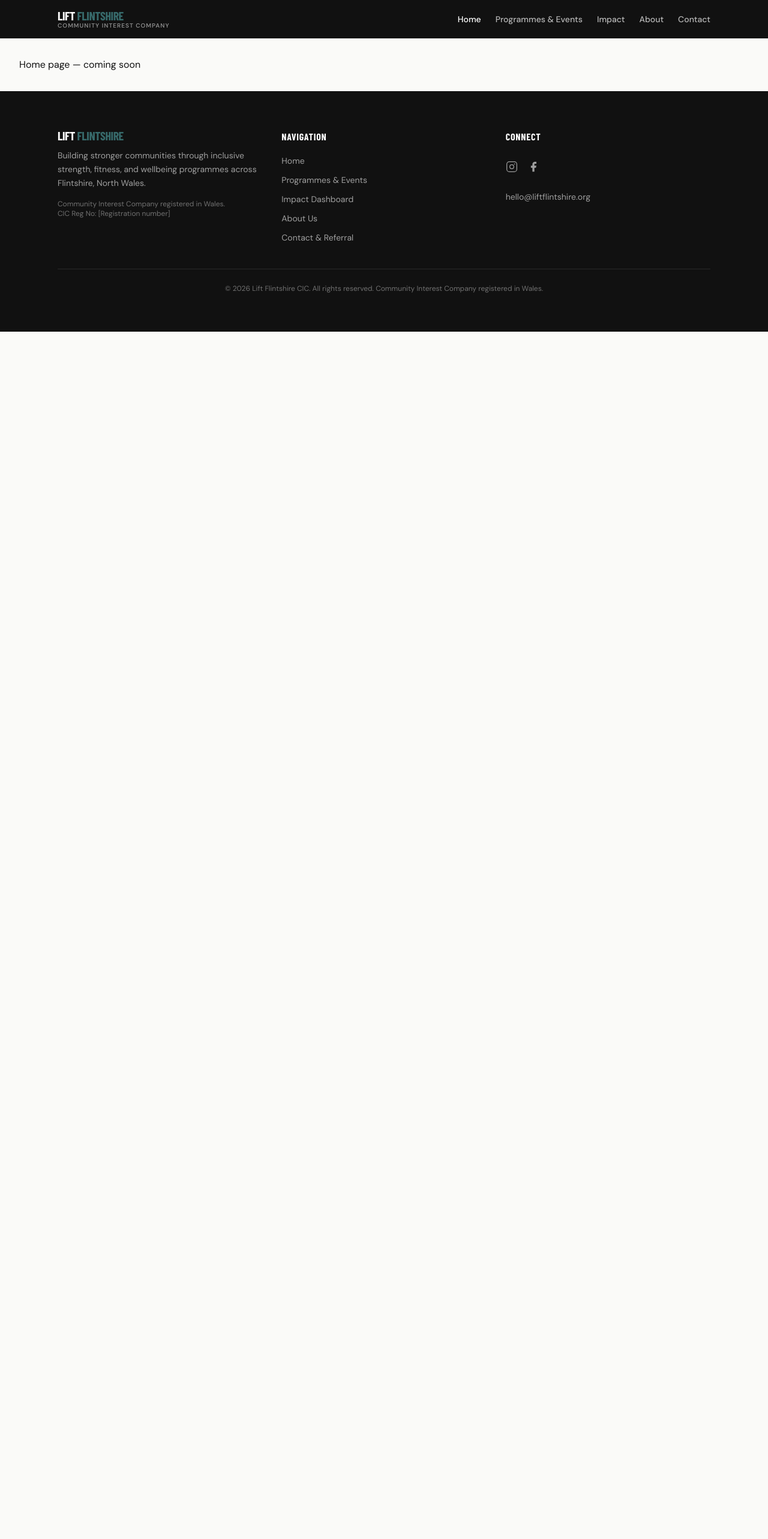
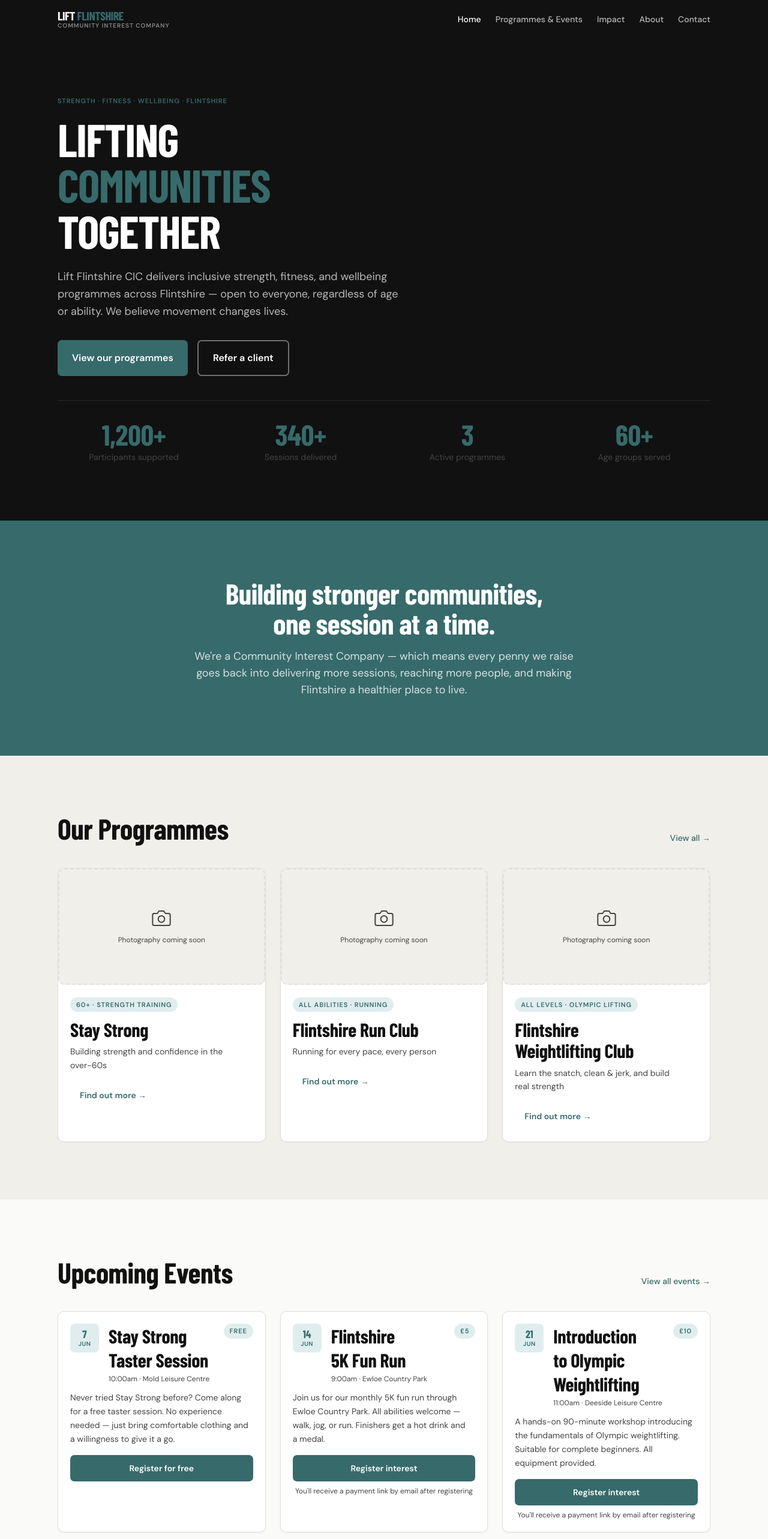
Before and after one commit to Numberonehsp/lift-flintshire-website, a React (Vite) app: page / in a window 1280 px wide. Shown: the top 2566 px of the page at 60% size. Before the commit the page ends 800 px from the top, so only its background shows below. Built offline with nearby package versions, Linux system fonts and the light colour scheme; a web font is replaced by a local one.

Commit message:
feat: build Home page with hero, mission, programmes, events, and social sections

```diff
--- a/src/pages/Home.tsx
+++ b/src/pages/Home.tsx
@@ -1 +1,153 @@
-export default function Home() { return <div className="p-8 font-body">Home page — coming soon</div> }
+import { Helmet } from 'react-helmet-async'
+import { Link } from 'react-router-dom'
+import { SectionWrapper } from '../components/layout/SectionWrapper'
+import { Button } from '../components/ui/Button'
+import { Card } from '../components/ui/Card'
+import { StatCard } from '../components/ui/StatCard'
+import { programmes } from '../data/programmes'
+import { events } from '../data/events'
+
+function HeroStats() {
+  return (
+    <div className="border-t border-white/10 mt-10 pt-8 grid grid-cols-2 md:grid-cols-4 gap-6">
+      <StatCard value="1,200+" label="Participants supported" />
+      <StatCard value="340+" label="Sessions delivered" />
+      <StatCard value="3" label="Active programmes" />
+      <StatCard value="60+" label="Age groups served" />
+    </div>
+  )
+}
+
+export default function Home() {
+  const upcomingEvents = events.slice(0, 3)
+
+  return (
+    <>
+      <Helmet>
+        <title>Lift Flintshire CIC — Community Strength, Fitness &amp; Wellbeing</title>
+        <meta name="description" content="Lift Flintshire CIC delivers inclusive strength, fitness, and wellbeing programmes across Flintshire, North Wales. Open to everyone, regardless of age or ability." />
+        <meta property="og:title" content="Lift Flintshire CIC — Community Strength, Fitness & Wellbeing" />
+        <meta property="og:description" content="Building stronger communities, one session at a time. Stay Strong, Flintshire Run Club, and Flintshire Weightlifting Club." />
+        <meta property="og:type" content="website" />
+      </Helmet>
+
+      {/* Hero */}
+      <section className="bg-ink">
+        <div className="max-w-6xl mx-auto px-4 sm:px-6 lg:px-8 py-16 md:py-24">
+          <p className="font-body font-semibold text-[11px] uppercase tracking-[0.08em] text-teal mb-4">
+            Strength · Fitness · Wellbeing · Flintshire
+          </p>
+          <h1 className="font-display font-black text-hero text-white uppercase leading-none mb-6">
+            Lifting<br />
+            <span className="text-teal">Communities</span><br />
+            Together
+          </h1>
+          <p className="font-body text-lg text-white/70 leading-relaxed max-w-xl mb-8">
+            Lift Flintshire CIC delivers inclusive strength, fitness, and wellbeing programmes across Flintshire — open to everyone, regardless of age or ability. We believe movement changes lives.
+          </p>
+          <div className="flex flex-wrap gap-4">
+            <Button variant="primary" href="/programmes-events" size="lg">View our programmes</Button>
+            <Button variant="outline" href="/contact" size="lg" className="border-white/40 text-white hover:bg-white/10">Refer a client</Button>
+          </div>
+          <HeroStats />
+        </div>
+      </section>
+
+      {/* Mission strip */}
+      <SectionWrapper variant="teal" innerClassName="text-center">
+        <h2 className="font-display font-extrabold text-h2 text-white mb-4">
+          Building stronger communities,<br className="hidden md:block" /> one session at a time.
+        </h2>
+        <p className="font-body text-lg text-white/80 max-w-2xl mx-auto">
+          We're a Community Interest Company — which means every penny we raise goes back into delivering more sessions, reaching more people, and making Flintshire a healthier place to live.
+        </p>
+      </SectionWrapper>
+
+      {/* Programmes preview */}
+      <SectionWrapper variant="muted">
+        <div className="flex items-end justify-between mb-10">
+          <h2 className="font-display font-extrabold text-h2 text-ink">Our Programmes</h2>
+          <Link to="/programmes-events" className="font-body font-medium text-sm text-teal hover:underline hidden md:block">
+            View all →
+          </Link>
+        </div>
+        <div className="grid grid-cols-1 md:grid-cols-2 lg:grid-cols-3 gap-6">
+          {programmes.map(p => (
+            <Card
+              key={p.id}
+              variant="programme"
+              title={p.title}
+              description={p.tagline}
+              badge={p.badge}
+              href={`/programmes-events#${p.id}`}
+            />
+          ))}
+        </div>
+        <div className="mt-8 text-center md:hidden">
+          <Button variant="outline" href="/programmes-events">View all programmes</Button>
+        </div>
+      </SectionWrapper>
+
+      {/* Events preview */}
+      <SectionWrapper variant="light">
+        <div className="flex items-end justify-between mb-10">
+          <h2 className="font-display font-extrabold text-h2 text-ink">Upcoming Events</h2>
+          <Link to="/programmes-events#events" className="font-body font-medium text-sm text-teal hover:underline hidden md:block">
+            View all events →
+          </Link>
+        </div>
+        <div className="grid grid-cols-1 md:grid-cols-2 lg:grid-cols-3 gap-6">
+          {upcomingEvents.map(event => (
+            <Card
+              key={event.id}
+              variant="event"
+              title={event.title}
+              date={event.date}
+              time={event.time}
+              location={event.location}
+              price={event.price}
+              description={event.description}
+            />
+          ))}
+        </div>
+        <div className="mt-8 text-center md:hidden">
+          <Button variant="outline" href="/programmes-events#events">View all events</Button>
+        </div>
+      </SectionWrapper>
+
+      {/* Social strip */}
+      <SectionWrapper variant="dark" innerClassName="text-center">
+        <p className="font-body font-semibold text-[11px] uppercase tracking-[0.08em] text-teal mb-4">Follow our journey</p>
+        <h2 className="font-display font-extrabold text-h2 text-white mb-6">
+          Stay connected with<br className="hidden md:block" /> the Lift Flintshire community
+        </h2>
+        <div className="flex justify-center gap-6">
+          <a
+            href="https://instagram.com/liftflintshire"
+            target="_blank"
+            rel="noopener noreferrer"
+            className="flex items-center gap-2 font-body font-semibold text-white/80 hover:text-teal transition-colors min-h-[44px]"
+          >
+            <svg width="20" height="20" viewBox="0 0 24 24" fill="none" stroke="currentColor" strokeWidth="1.5" aria-hidden="true">
+              <rect x="2" y="2" width="20" height="20" rx="5" />
+              <circle cx="12" cy="12" r="4" />
+              <circle cx="17.5" cy="6.5" r="1" fill="currentColor" stroke="none" />
+            </svg>
+            Instagram
+          </a>
+          <a
+            href="https://facebook.com/liftflintshire"
+            target="_blank"
+            rel="noopener noreferrer"
+            className="flex items-center gap-2 font-body font-semibold text-white/80 hover:text-teal transition-colors min-h-[44px]"
+          >
+            <svg width="20" height="20" viewBox="0 0 24 24" fill="currentColor" aria-hidden="true">
+              <path d="M18 2h-3a5 5 0 00-5 5v3H7v4h3v8h4v-8h3l1-4h-4V7a1 1 0 011-1h3z" />
+            </svg>
+            Facebook
+          </a>
+        </div>
+      </SectionWrapper>
+    </>
+  )
+}
```
